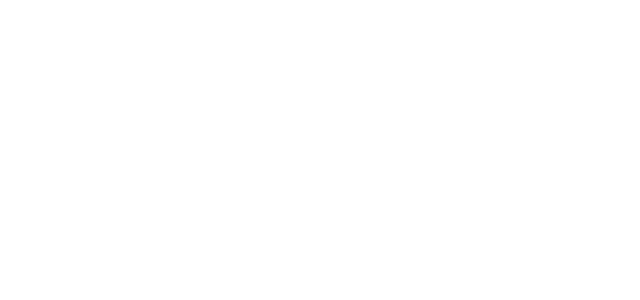
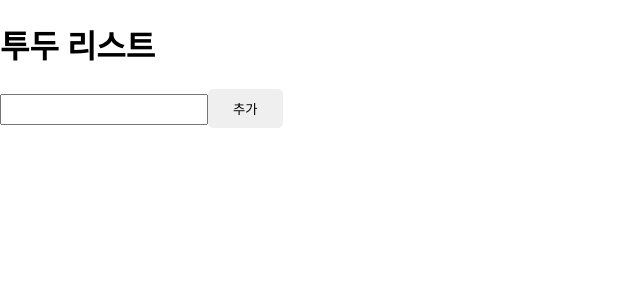
Before and after one commit to jaeyeong815/to-do-list, a React (Create React App) app: page /todo in a window 1280 px wide. Before the commit this address had no page. Shown: the top 300 px of the page, without its empty margins (0-640 px from the left). Built offline with nearby package versions, Linux system fonts and the light colour scheme.

Commit message:
feat: todo 화면 초기 세팅

```diff
--- a/src/App.js
+++ b/src/App.js
@@ -2,6 +2,7 @@
 import { BrowserRouter as Router, Routes, Route } from 'react-router-dom';
 import Login from './components/Login';
 import SignUp from './components/SignUp';
+import Todo from './components/Todo';
 
 function App() {
   return (
@@ -9,6 +10,7 @@
       <Routes>
         <Route path="/" element={<Login />} />
         <Route path="/signup" element={<SignUp />} />
+        <Route path="/todo" element={<Todo />} />
       </Routes>
     </Router>
   );
--- /dev/null
+++ b/src/components/Todo.jsx
@@ -0,0 +1,14 @@
+import React from 'react';
+import { Input, Button } from './Style';
+
+function Todo() {
+  return (
+    <>
+      <h1>투두 리스트</h1>
+      <Input />
+      <Button>추가</Button>
+    </>
+  );
+}
+
+export default Todo;
```
